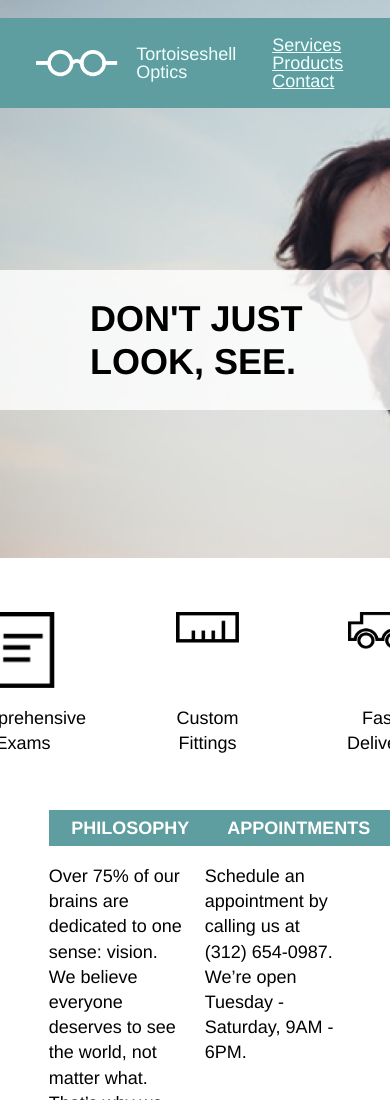
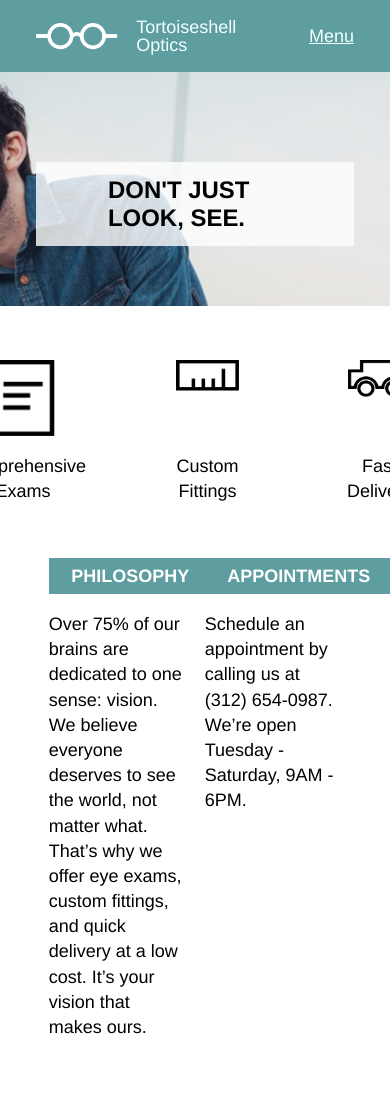
Before and after one commit to AlexCowland/tortoiseshell-optics, a plain HTML site: page index.html in a window 390 px wide. Shown: the top 1100 px of the page. Drawn offline with Linux system fonts and the light colour scheme.

Commit message:
added tablet media query and started mobile

```diff
--- a/index.html
+++ b/index.html
@@ -15,9 +15,12 @@
           <span>Tortoiseshell Optics</span>
         </div>
         <nav>
-          <span><a href="#services">Services</a></span>
-          <span><a href="#">Products</a></span>
-          <span><a href="#">Contact</a></span>
+          <span class="hidden"><a href="#">Menu</a></span>
+          <div class="desktop-menu">
+            <span><a href="#services">Services</a></span>
+            <span><a href="#">Products</a></span>
+            <span><a href="#">Contact</a></span>
+          </div>
         </nav>
       </header>
 
--- a/resources/css/style.css
+++ b/resources/css/style.css
@@ -14,6 +14,9 @@ p, h4 {
   position: relative;
 }
 
+.hidden {
+  display: none;
+}
 
 /*header*/
 header {
@@ -52,6 +55,7 @@ nav span a {
   background-image: url(../img/glasses-bg.png);
   background-repeat: no-repeat;
   background-size: cover;
+  background-position: center center;
   position: relative;
 }
 
@@ -141,3 +145,31 @@ footer .container {
   height: 1.5rem;
   margin-right: 1rem;
 }
+
+@media screen and (max-width: 960px) {
+  header {
+    top: 0;
+  }
+  .banner {
+    height: 22rem;
+  }
+  .banner-msg {
+    margin: 5rem 2rem;
+  }
+  .banner-msg span {
+    padding: 0.75rem 4rem;
+    font-size: 1.33rem;
+  }
+}
+
+@media screen and (max-width: 700px) {
+  nav span.hidden {
+    display: inherit;
+  }
+  .desktop-menu {
+    display: none;
+  }
+  .banner {
+    height: 17rem;
+  }
+}
```
